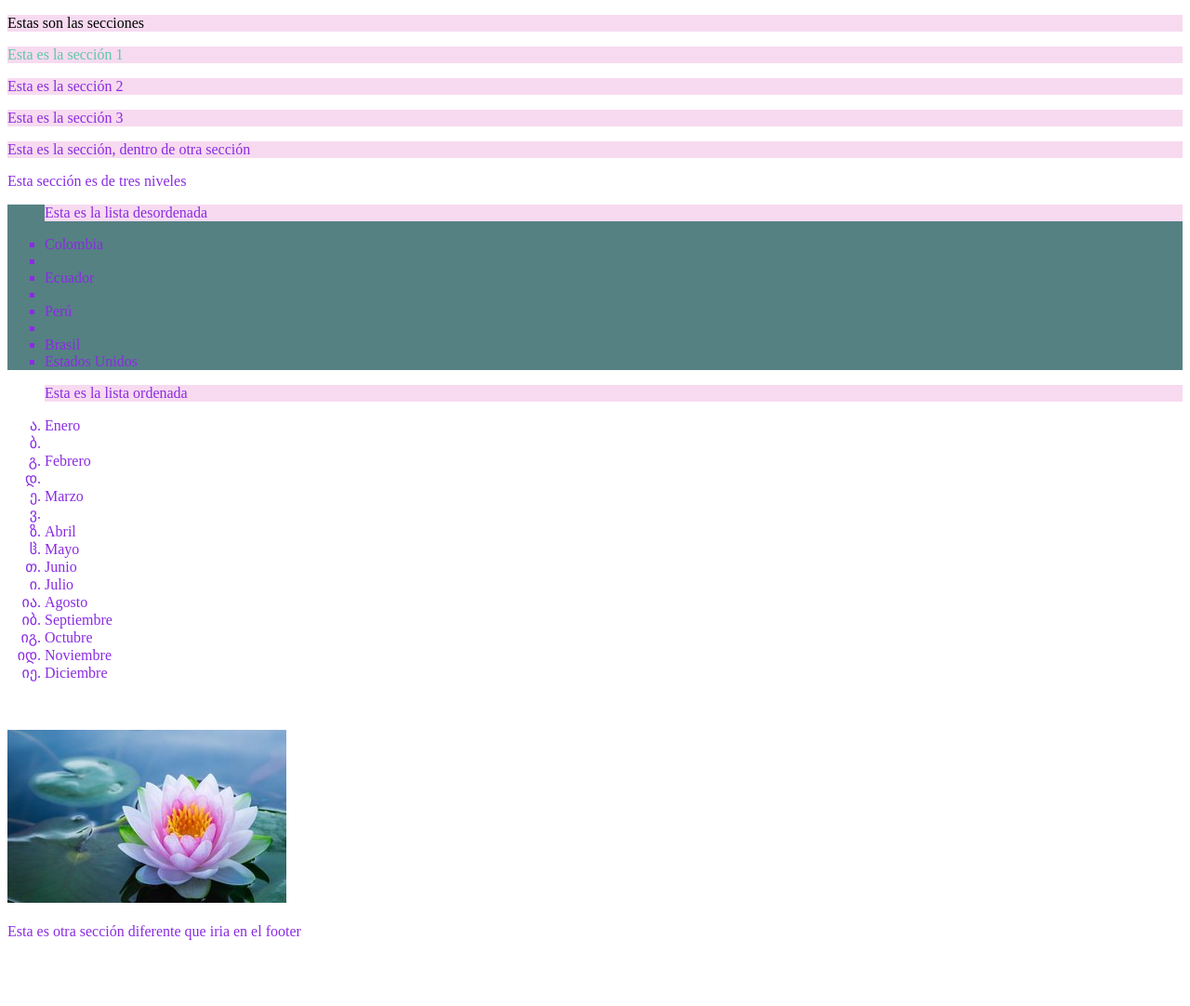
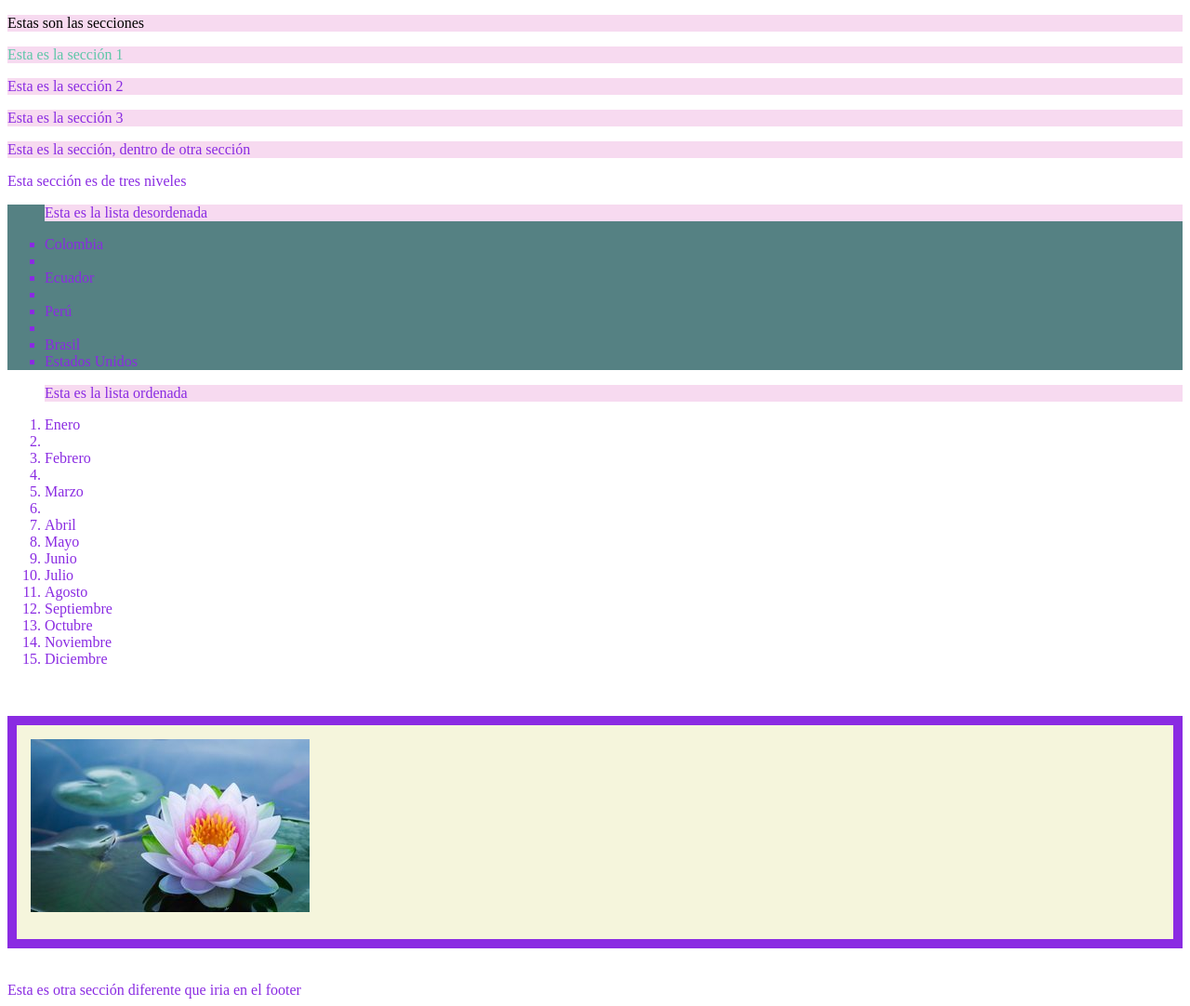
Before and after one commit to anyelopez/taller15, a plain HTML site: page index.html in a window 1280 px wide. Shown: the whole page at 93% size. Before the commit the page ends 1019 px from the top, so only its background shows below. Drawn offline with Linux system fonts and the light colour scheme; files whose address does not match are found by name.

Commit message:
06072020

```diff
--- a/index.html
+++ b/index.html
@@ -62,15 +62,14 @@
 <br>
 <br>
 
-<img src="C:\Users\wareinaal\Desktop\taller15\flor.jpg">
+<div class="box" id="box1">
+     <img src="C:\Users\wareinaal\Desktop\taller15\flor.jpg">
+</div>
 
 <br>
 <br>
 
 </contenido>
-
-</body>
-
 
 
 <footer>
@@ -80,5 +79,10 @@
 </footer>
 
 
+</body>
+
+
+
+
 
 </html>
--- a/style.css
+++ b/style.css
@@ -55,13 +55,14 @@ list-style: square;
 
 ol li
 {
-list-style:georgian;
+list-style:symbols(I, II, III, IV, V, VI, VI,);
 }
-#imagen
+#box1
 {
 height:200px;
-padding: 15px 15px 50px 15px;
+padding: 15px 15px 15px 15px;
 background-color: beige;
 border-color: blueviolet;
 border-width: 10px;
+border-style:solid;
 }
```
